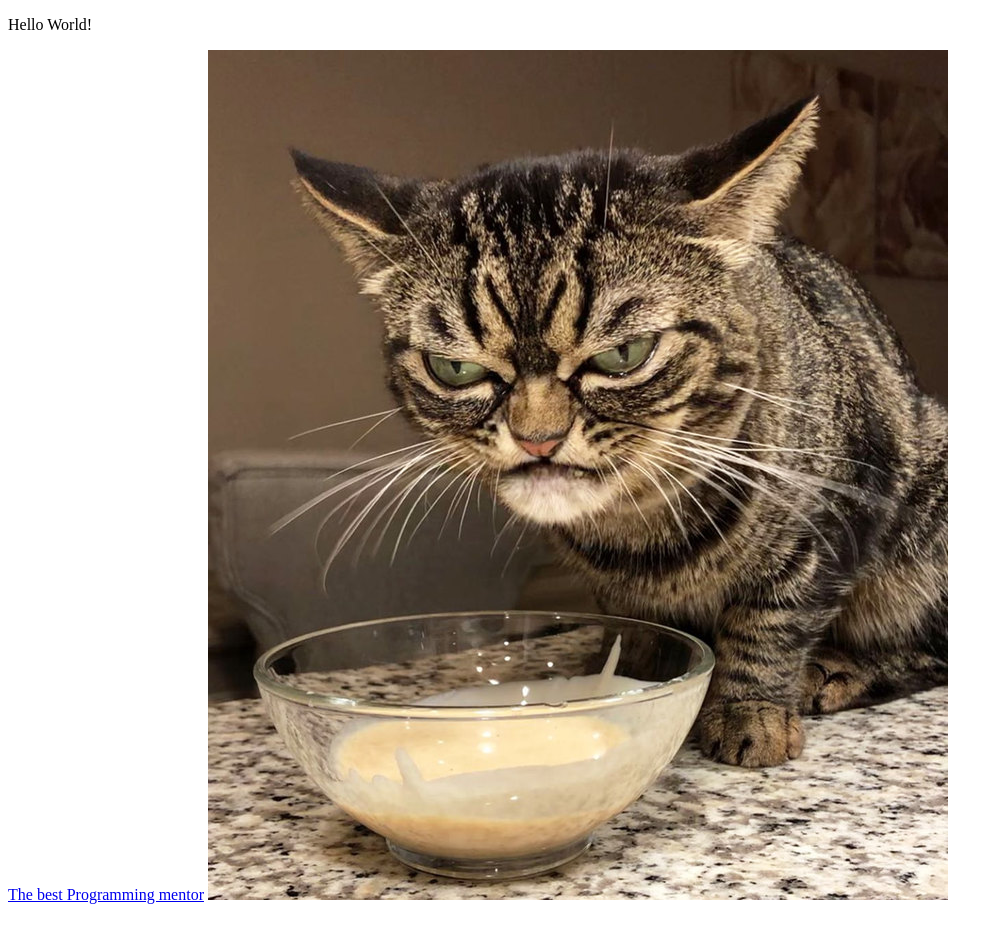
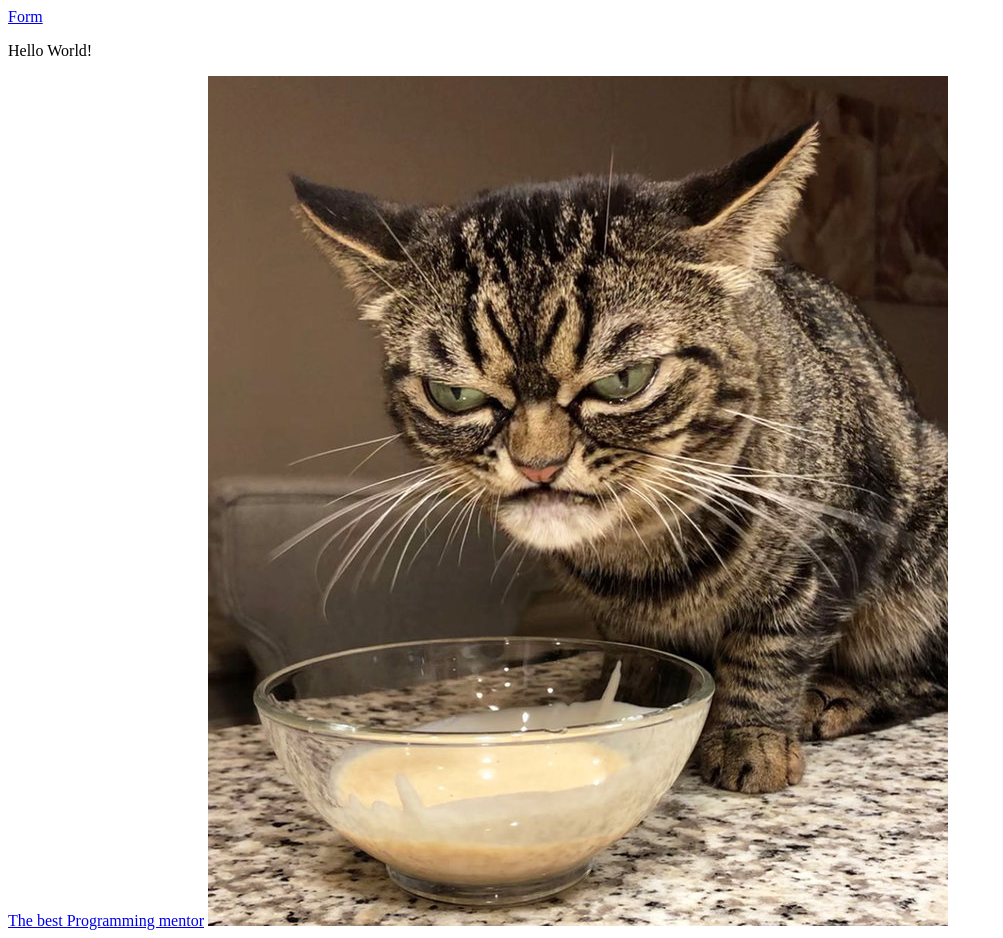
Before and after one commit to Oleksandr-M-S/539-html-new, a plain HTML site: page index.html in a window 1280 px wide. Shown: the whole page, without its empty margins (0-1003 px from the left). Before the commit the page ends 912 px from the top, so only its background shows below. Drawn offline with Linux system fonts and the light colour scheme.

Commit message:
Added a link to the form

```diff
--- a/index.html
+++ b/index.html
@@ -6,6 +6,9 @@
     <title>HTML Intro</title>
 </head>
 <body>
+    <nav>
+        <a href="form.html">Form</a>
+    </nav>
     <p>Hello World!</p>
     <a href="https://programmingmentor.com.ua">The best Programming mentor</a>
     <img src="img/grumpy-cat.jpg" alt="Grumpy Cat">
```
